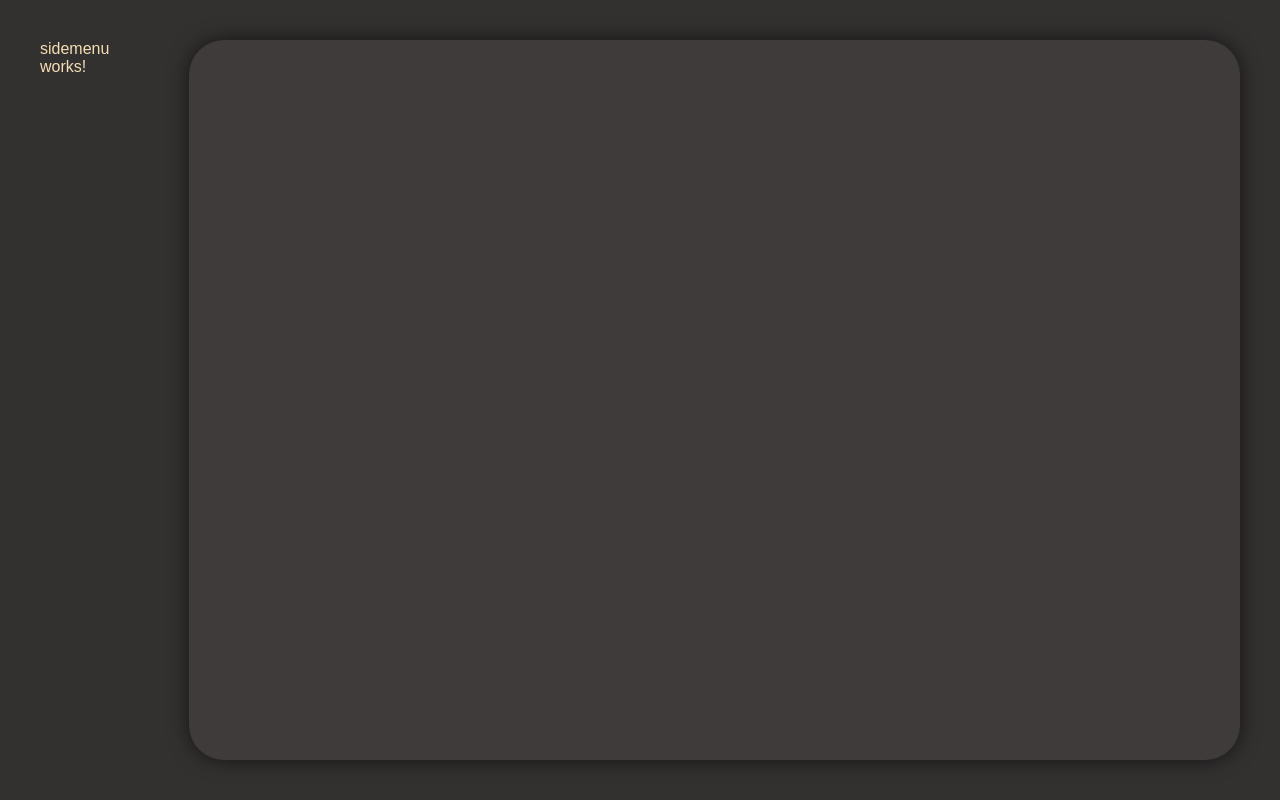
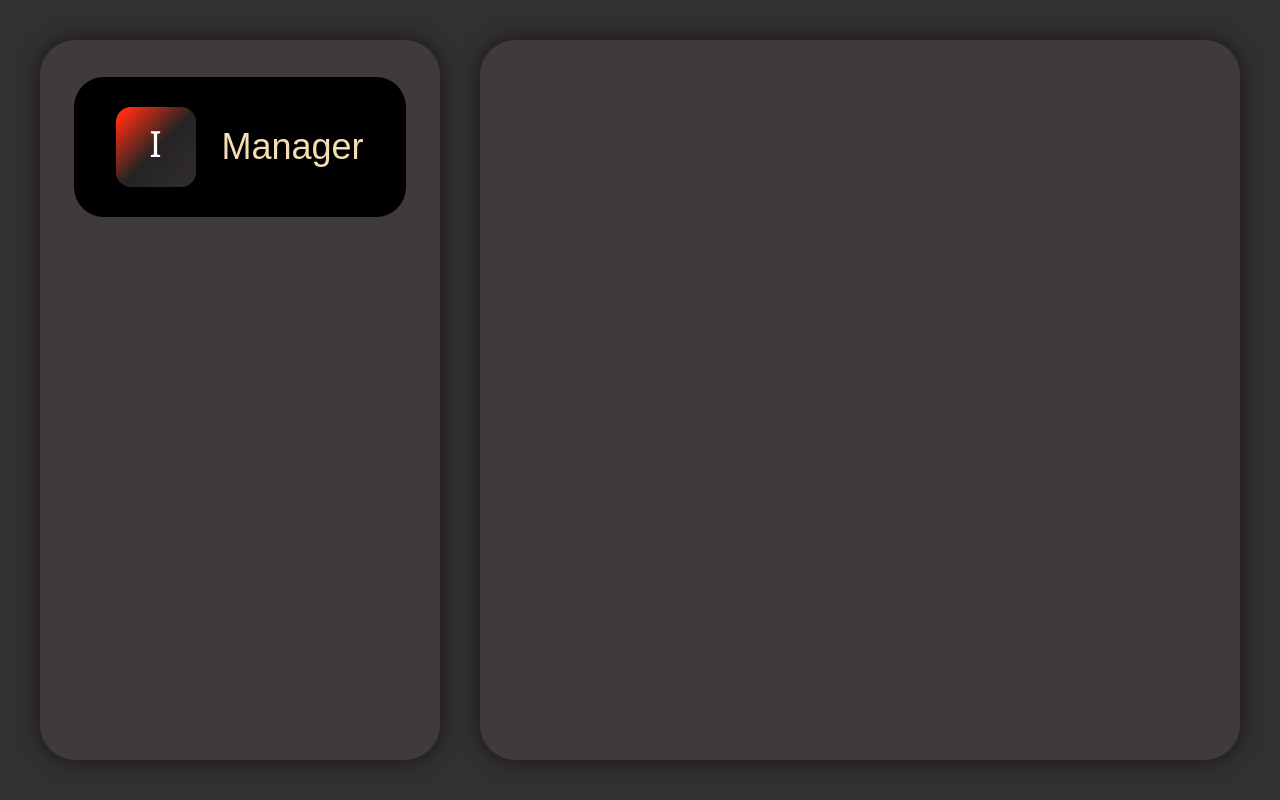
Before and after one commit to Albus-489/InventoryManager, an Angular app in the folder client/: page / in a window 1280 px wide. Built offline with nearby package versions, Linux system fonts and the light colour scheme; a web font is replaced by a local one.

Commit message:
sidemenu styles v1 and app-logo done

```diff
--- a/client/src/app/components/sidemenu/sidemenu.component.html
+++ b/client/src/app/components/sidemenu/sidemenu.component.html
@@ -1 +1,3 @@
-<p>sidemenu works!</p>
+<div id="sidemenu">
+  <app-logo class="logo"/>
+</div>
--- a/client/src/app/components/sidemenu/sidemenu.component.scss
+++ b/client/src/app/components/sidemenu/sidemenu.component.scss
@@ -0,0 +1,15 @@
+#sidemenu{
+  background-color: #3F3B3B;
+  max-width: 400px;
+  width: 400px;
+  height: calc(100vh - 80px);
+  border-radius: 35px;
+  box-shadow: 0px 0px 20px #00000099;
+  display: flex;
+  flex-direction: column;
+  align-items: center;
+  padding: 37px 34px;
+}
+.logo{
+  width: 100%;
+}
```
Also changed, not shown: client/src/app/components/sidemenu/sidemenu.component.ts (+6 -5 lines), client/src/assets/logo/logo.png (added).
